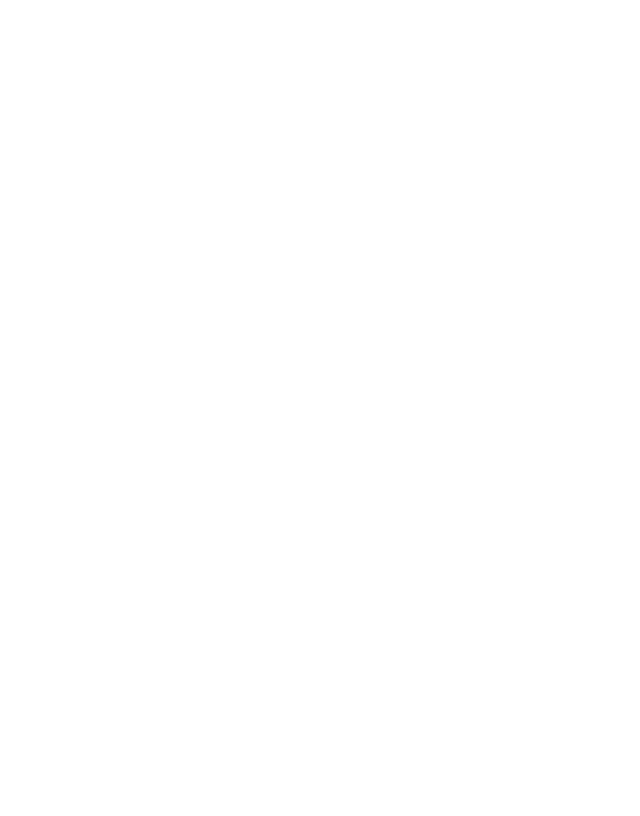
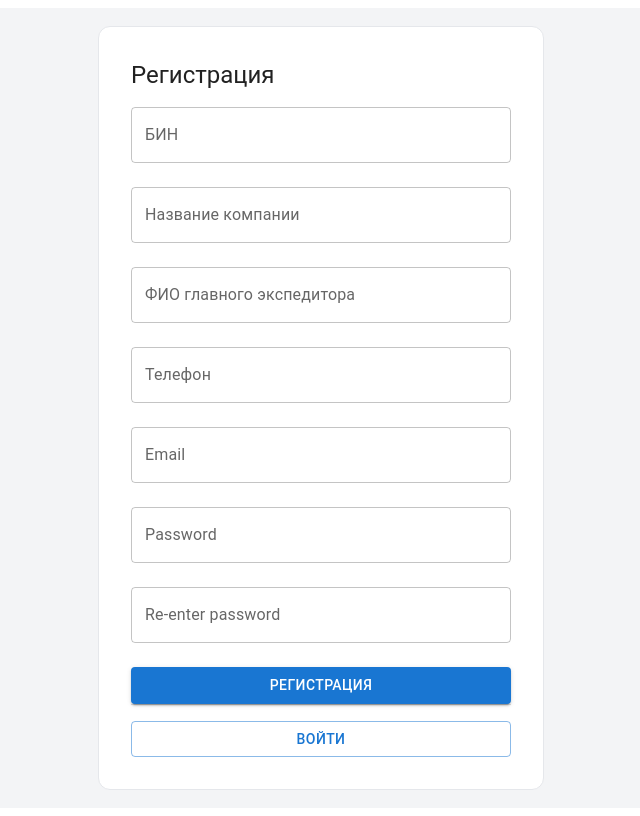
Before and after one commit to Syrym-S/auth-forms, a React (Vite) app: page /register in a window 1280 px wide. Shown: the whole page, without its empty margins (319-959 px from the left). Built offline with nearby package versions, Linux system fonts and the light colour scheme.

Commit message:
fix: forwarder form

```diff
--- a/src/forwarder/pages/Register.jsx
+++ b/src/forwarder/pages/Register.jsx
@@ -10,6 +10,7 @@ import { Link } from "react-router-dom";
 import AuthLayout from "../components/AuthLayout";
 import { useForm } from "react-hook-form";
 import { useState } from "react";
+import { registerRequest } from "../../api/auth";
 
 export default function Register() {
   const [error, setError] = useState("");
@@ -27,9 +28,17 @@ export default function Register() {
     setError("");
 
     try {
-      console.log("REGISTER COMPANY:", data);
+      const payload = {
+        bin: data.bin,
+        company_name: data.companyName,
+        manager_name: data.managerName,
+        phone: data.phone,
+        email: data.email,
+        password: data.password,
+        password_confirm: data.confirmPassword,
+      };
 
-      // await registerCompanyRequest(data)
+      const res = await registerRequest(payload);
     } catch (e) {
       setError(e?.message || "Ошибка регистрации");
     }
--- a/src/main.jsx
+++ b/src/main.jsx
@@ -7,7 +7,7 @@ import Customer from "./Customer.jsx";
 
 let App;
 
-switch ("customer") {
+switch ("forwarder") {
   case "driver":
     App = Driver;
     break;
```
